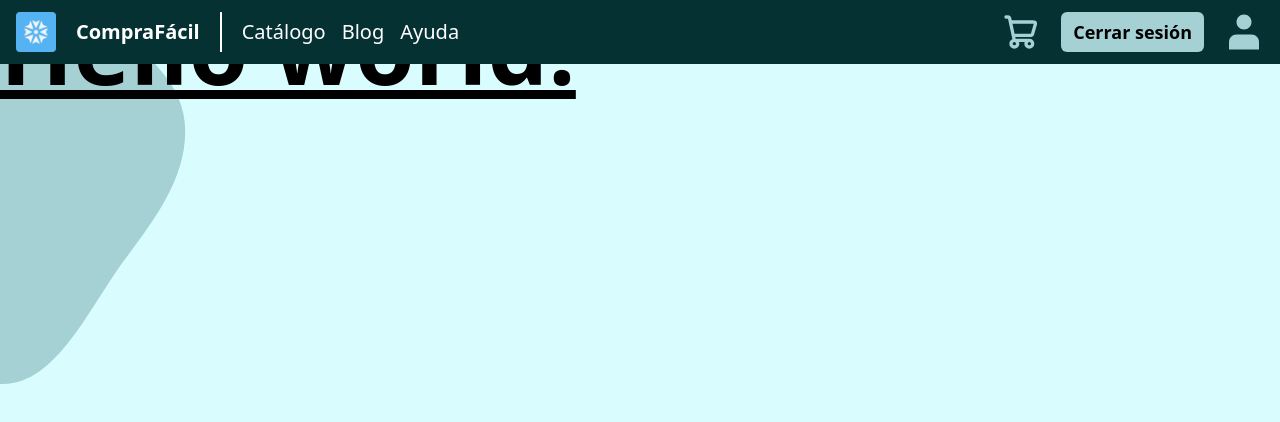
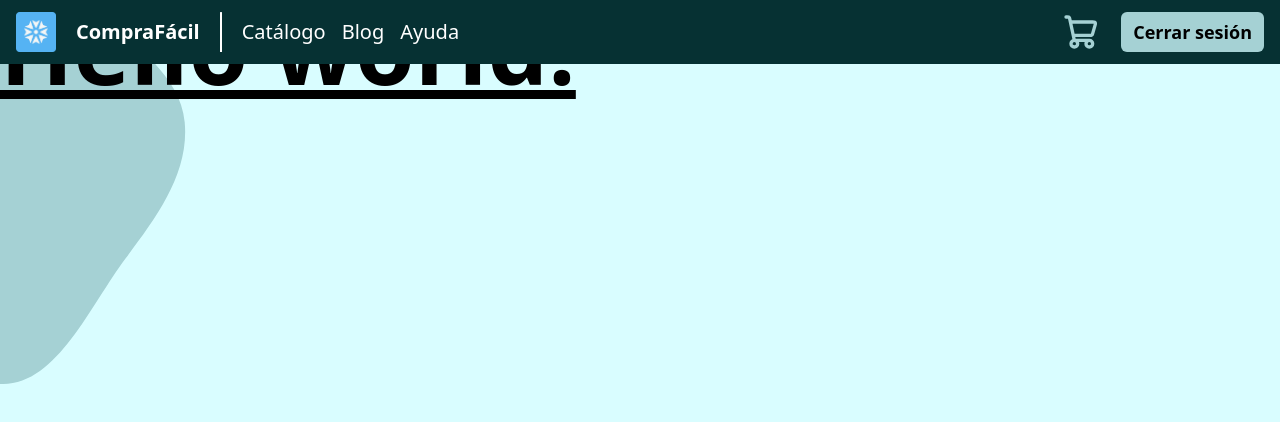
Before and after one commit to Seb0927/CompraFacilAccesible, a React (Vite) app: page / in a window 1280 px wide. Shown: the top 422 px of the page. Built offline with nearby package versions, Linux system fonts and the light colour scheme.

Commit message:
fix: user logo is not neccesary

```diff
--- a/src/components/background/Navbar.jsx
+++ b/src/components/background/Navbar.jsx
@@ -33,10 +33,6 @@ const Navbar = (props) => {
           <img src={shoppingCartSvg} alt='Tu carrito de compras' className='h-full'/>
         </a>
         <button className='bg-blue-light h-full px-3 font-semibold text-lg rounded-md'>Cerrar sesión</button>
-        <a href="/user" className='h-full'>
-          <img src={userSvg} alt='Tu cuenta' className='h-full' />
-        </a>
-
       </div>
     </nav>
   )
```
